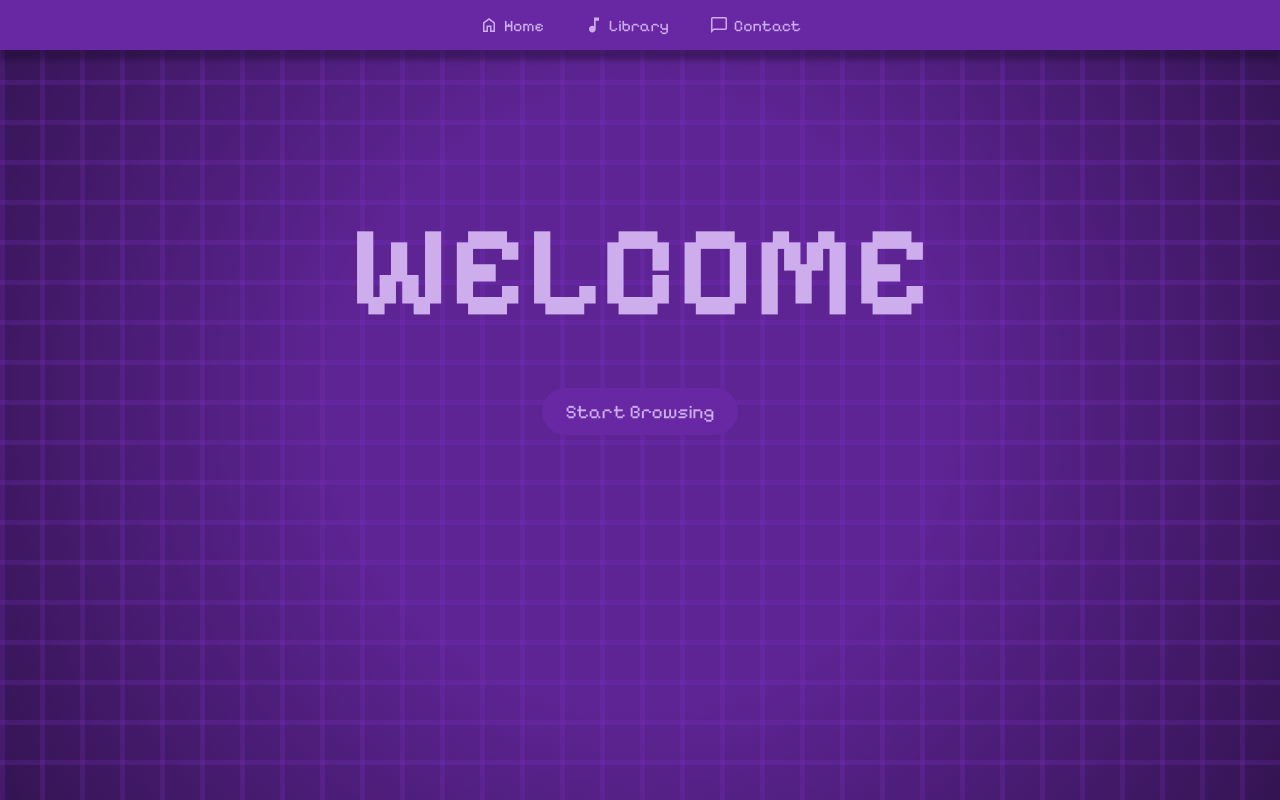
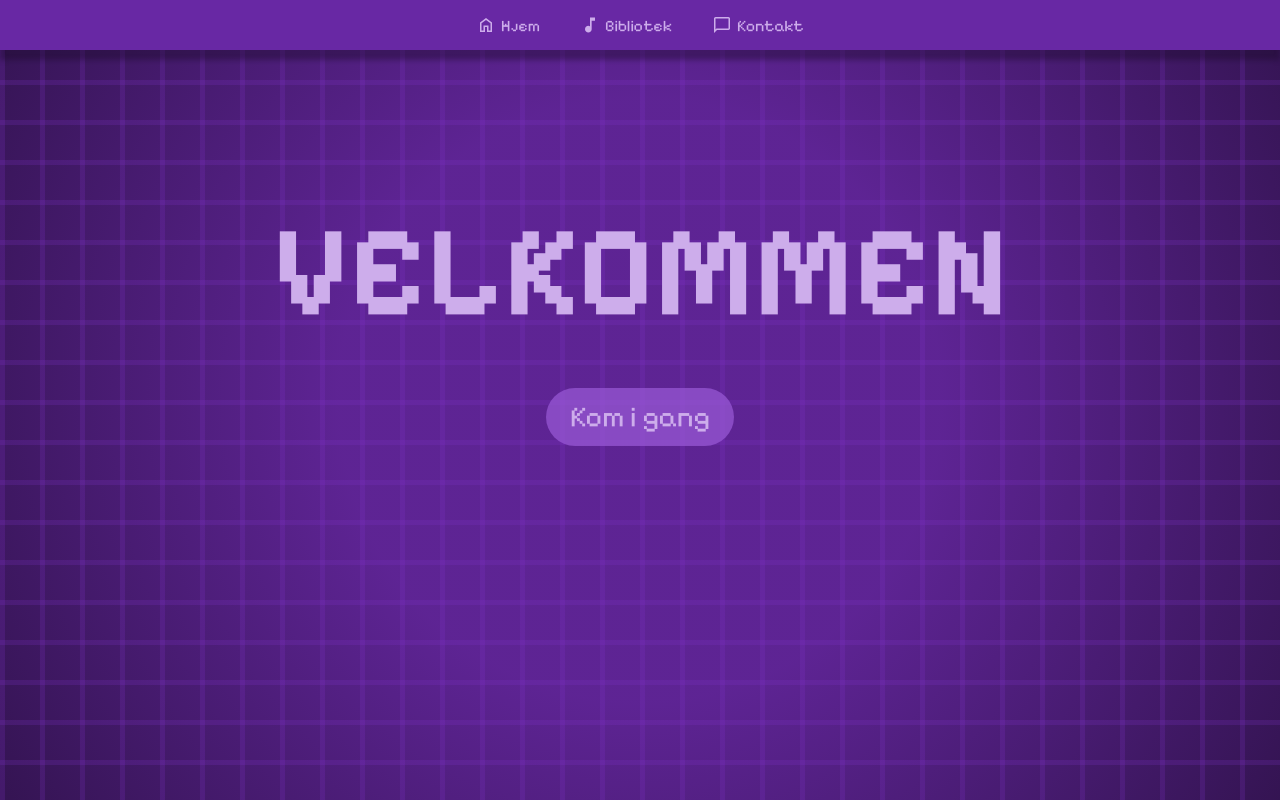
Before and after one commit to Marcaj26/marcaj26.github.io, a plain HTML site: page index.html in a window 1280 px wide. Drawn offline with Linux system fonts and the light colour scheme.

Commit message:
small changes

```diff
--- a/index.html
+++ b/index.html
@@ -3,7 +3,7 @@
 <head>
     <meta charset="UTF-8">
     <meta name="viewport" content="width=device-width, initial-scale=1.0">
-    <title>Prod.by 117</title>
+    <title>Welcome</title>
     <link rel="stylesheet" href="style.css">
 </head>
 <body>
@@ -13,22 +13,21 @@
          <ul class="sidebar">
             <li onclick = hideSidebar()><a href="#"><svg xmlns="http://www.w3.org/2000/svg" height="20px" viewBox="0 -960 960 960" width="20px" fill="#e3e3e3"><path d="m256-200-56-56 224-224-224-224 56-56 224 224 224-224 56 56-224 224 224 224-56 56-224-224-224 224Z"/></svg></a>
             <!-- <li><a href="#">Logo</a></li> -->
-            <li><a href="index.html">Home</a></li>
-            <li><a href="library.html">Library</a></li>
-
-            <li><a href="contact.html">Contact</a></li>
+            <li><a href="index.html">Hjem</a></li>
+            <li><a href="library.html">Bibliotek</a></li>
+            <li><a href="contact.html">Kontakt</a></li>
 
         </ul>
         <ul class="top_bar">
 
             <!--HOME!!!-->
-            <li class="hideOnMobile"><a  href="index.html"><svg xmlns="http://www.w3.org/2000/svg" height="20px" viewBox="0 -960 960 960" width="20px" fill="#e3e3e3"><path d="M264-216h96v-240h240v240h96v-348L480-726 264-564v348Zm-72 72v-456l288-216 288 216v456H528v-240h-96v240H192Zm288-327Z"/></svg>Home</a></li>
+            <li class="hideOnMobile"><a  href="index.html"><svg xmlns="http://www.w3.org/2000/svg" height="20px" viewBox="0 -960 960 960" width="20px" fill="#e3e3e3"><path d="M264-216h96v-240h240v240h96v-348L480-726 264-564v348Zm-72 72v-456l288-216 288 216v456H528v-240h-96v240H192Zm288-327Z"/></svg>Hjem</a></li>
             <!--HOME!!!-->
-            <li class="hideOnMobile"><a  href="library.html"><svg xmlns="http://www.w3.org/2000/svg" height="20px" viewBox="0 -960 960 960" width="20px" fill="#e3e3e3"><path d="M400-120q-66 0-113-47t-47-113q0-66 47-113t113-47q23 0 42.5 5.5T480-418v-422h240v160H560v400q0 66-47 113t-113 47Z"/></svg>Library</a></li>
+            <li class="hideOnMobile"><a  href="library.html"><svg xmlns="http://www.w3.org/2000/svg" height="20px" viewBox="0 -960 960 960" width="20px" fill="#e3e3e3"><path d="M400-120q-66 0-113-47t-47-113q0-66 47-113t113-47q23 0 42.5 5.5T480-418v-422h240v160H560v400q0 66-47 113t-113 47Z"/></svg>Bibliotek</a></li>
 
 
             <!--CONTACT!!!-->
-            <li class="hideOnMobile"><a  href="contact.html"><svg xmlns="http://www.w3.org/2000/svg" height="20px" viewBox="0 -960 960 960" width="20px" fill="#e3e3e3"><path d="M96-96v-696q0-29.7 21.15-50.85Q138.3-864 168-864h624q29.7 0 50.85 21.15Q864-821.7 864-792v480q0 29.7-21.15 50.85Q821.7-240 792-240H240L96-96Zm114-216h582v-480H168v522l42-42Zm-42 0v-480 480Z"/></svg>Contact</a></li>
+            <li class="hideOnMobile"><a  href="contact.html"><svg xmlns="http://www.w3.org/2000/svg" height="20px" viewBox="0 -960 960 960" width="20px" fill="#e3e3e3"><path d="M96-96v-696q0-29.7 21.15-50.85Q138.3-864 168-864h624q29.7 0 50.85 21.15Q864-821.7 864-792v480q0 29.7-21.15 50.85Q821.7-240 792-240H240L96-96Zm114-216h582v-480H168v522l42-42Zm-42 0v-480 480Z"/></svg>Kontakt</a></li>
             <!--MENU!!!-->
             <li class="hideOnWeb" onclick=showSidebar()><a href="#"><svg xmlns="http://www.w3.org/2000/svg" height="20px" viewBox="0 -960 960 960" width="20px" fill="hsl(271, 61%, 80%)"><path d="M120-240v-80h720v80H120Zm0-200v-80h720v80H120Zm0-200v-80h720v80H120Z"/></svg></a></li>
 
@@ -37,11 +36,11 @@
     </nav>
 
 
+
     <div class="welcome">
-        <h1> WELCOME</h1>
-        <a href="library.html" class="link_button">Start Browsing</a>
+        <h1> VELKOMMEN</h1>
+        <a href="library.html" class="link_button">Kom i gang</a>
     </div>
-
 
 
 
--- a/style.css
+++ b/style.css
@@ -73,6 +73,23 @@ nav ul {
 
 
 
+.velkomst {
+    display: flex;
+    flex-direction: column;
+    align-items: center;
+    margin-top: 3vh;
+}
+
+.velkomst h2 {
+    font-size: 1rem;
+    margin-bottom: 1.5rem;
+    color: var(--text-color);
+    font-style: italic;
+
+}
+
+
+
 
 
 
@@ -141,10 +158,10 @@ nav ul {
 
 .link_button {
     display: flex;
-    font-size: 1.2rem;
+    font-size: 1.8rem;
     text-decoration: none;
     padding: 0.75rem 1.5rem;
-    background: var(--main_color);
+    background: var(--blur_color);
     color: var(--text-color);
     border-radius: 2rem;
     transition: 0.3s;
@@ -154,6 +171,13 @@ nav ul {
     background-color: var(--hover_color);
     scale: 1.2;
 }
+
+
+
+
+
+
+
 
 :root {
     --main_color: hsl(271, 61%, 40%);
```
